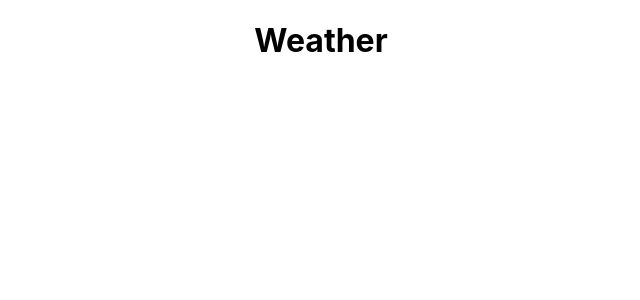
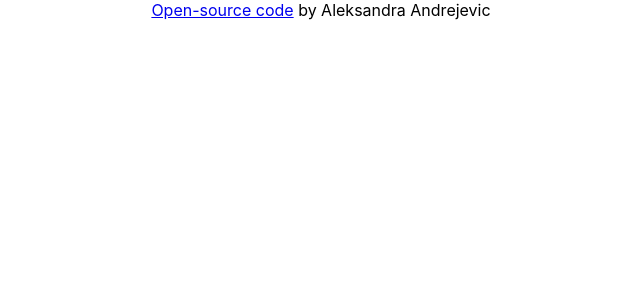
Before and after one commit to A-Andrejevic/final-weather_react, a React (Create React App) app: page / in a window 1280 px wide. Shown: the top 300 px of the page, without its empty margins (319-959 px from the left). Built offline with nearby package versions, Linux system fonts and the light colour scheme.

Commit message:
Added repo link

```diff
--- a/src/App.js
+++ b/src/App.js
@@ -4,7 +4,16 @@
 function App() {
   return (
     <div className="App">
-      <h1>Weather</h1>
+      <footer>
+        <a
+          href="https://github.com/A-Andrejevic/final-weather_react"
+          target="_blank"
+          rel="noreferrer"
+        >
+          Open-source code
+        </a>{" "}
+        by Aleksandra Andrejevic
+      </footer>
     </div>
   );
 }
```
